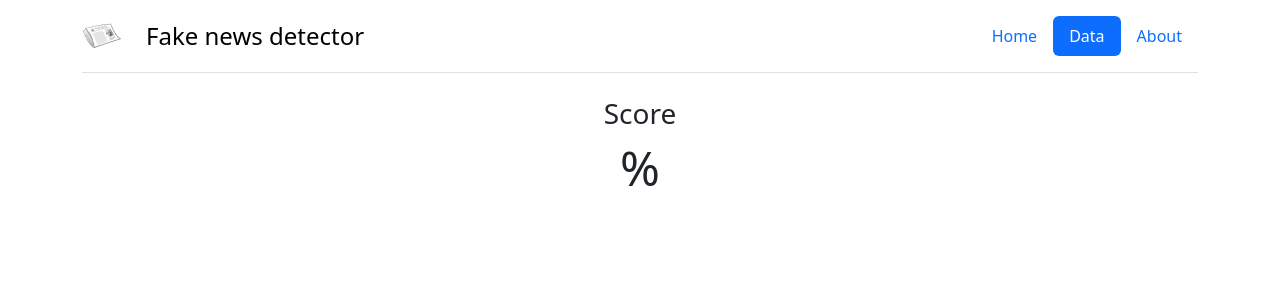
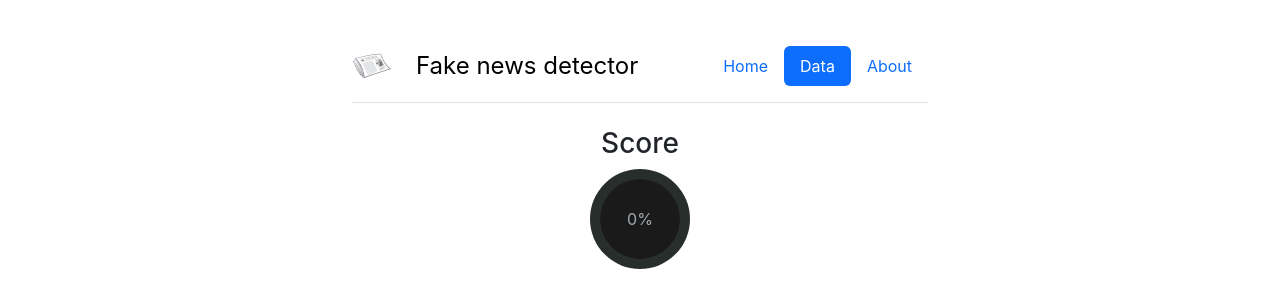
Before and after one commit to 9147/Xzibit, a Django app: page /data in a window 1280 px wide. Shown: the top 308 px of the page. Run offline with Django 4.2, Linux system fonts and the light colour scheme; parts of the project's set-up code (start-up, migrations or seed data) failed here and were passed over; some libraries are stand-ins or nearby versions.

Commit message:
styled result score tags progress wheel

```diff
--- a/fakeNewsDetector/templates/data.html
+++ b/fakeNewsDetector/templates/data.html
@@ -1,6 +1,72 @@
 {% extends 'base.html' %}
 
 {% block title %}News Details{% endblock title %}
+
+{% block head %}
+
+<style>
+
+ @property --progress-value {
+    syntax: '<integer>';
+    inherits: false;
+    initial-value: 0;
+  }
+
+  @keyframes score-progress {
+    to { --progress-value: {{webContent}}; }
+  }
+
+  .progress-bar {
+    width: 100px;
+    height: 100px;
+    border-radius: 50%;
+
+
+    /* to center the percentage value */
+    display: flex;
+    justify-content: center;
+    align-items: center;
+    color:rgb(160, 171, 177);
+  }
+
+  .progress-bar::before {
+    counter-reset: percentage var(--progress-value);
+    content: counter(percentage) '%';
+  }
+
+  .score{
+    background:
+      radial-gradient(closest-side, rgb(27, 26, 26) 79%, transparent 80% 100%),
+      conic-gradient(rgb(160, 171, 177) calc(var(--progress-value) * 1%), rgb(40,46, 44) 0);
+    animation: score-progress 2s 1 forwards;
+  }
+
+  .score::before {
+    animation: score-progress 2s 1 forwards;
+  }
+
+  body {
+    font-family: -apple-system, system-ui, Helvetica, Arial, sans-serif;
+    margin: 30px auto;
+    display: flex;
+    justify-content: space-around;
+    align-items: center;
+    flex-wrap: wrap;
+    max-width: 600px;
+  }
+
+  h2 {
+    text-align: center;
+  }
+
+  progress {
+    visibility: hidden;
+    width: 0;
+    height: 0;
+  }
+  </style>
+
+{% endblock head %}
 
 {% block body %}
 
@@ -22,10 +88,21 @@
     {% for item in webContent %}
         <li> {{ item }}% </li>
     {% endfor %}
-    {% endcomment %}
+
 </p>
 <div style="text-align: center">
     <h3>Score</h3>
     <h1 style="font-size: 3rem">{{webContent}}%</h1>
 </div>
+{% endcomment %}
+
+<div class="progress-bar-container">
+        <h3  style="text-align: center">
+          <label for="score">Score</label>
+        </h3>
+        <div class="progress-bar score">
+          <progress id="score" min="0" max="100" value="45"></progress>
+        </div>
+</div>
+
 {% endblock body %}
```
Also changed, not shown: fakeNewsDetector/static/css/progress.css (added, +62 -0 lines).
